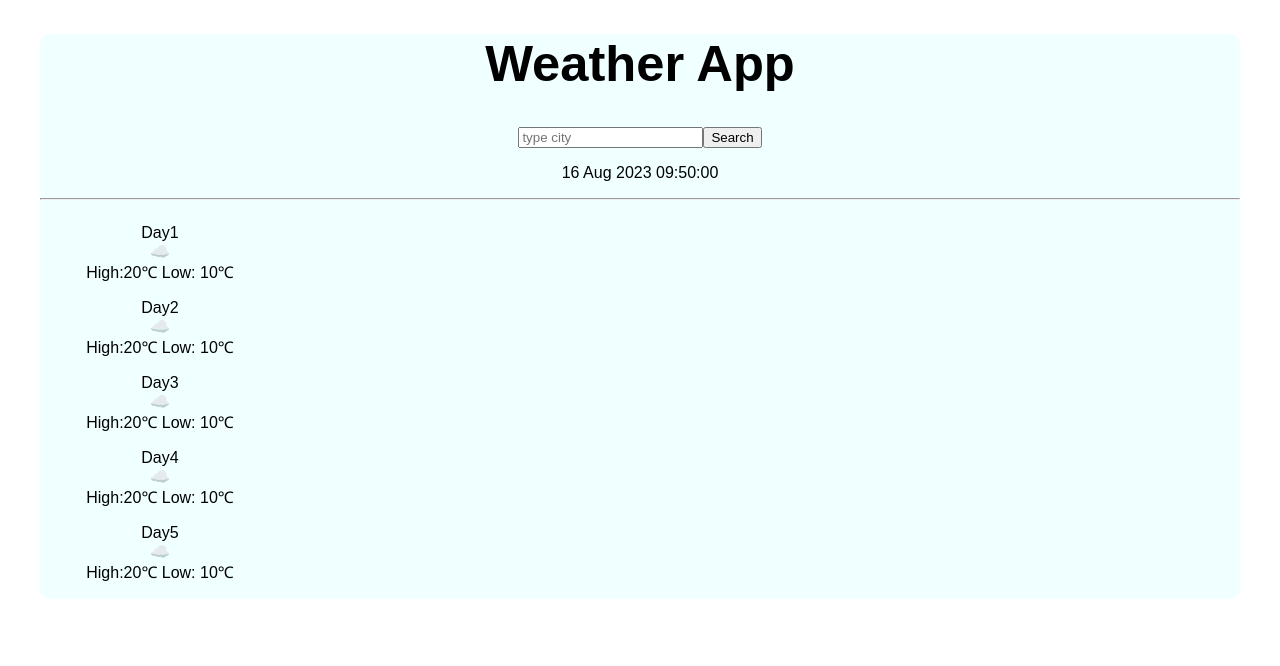
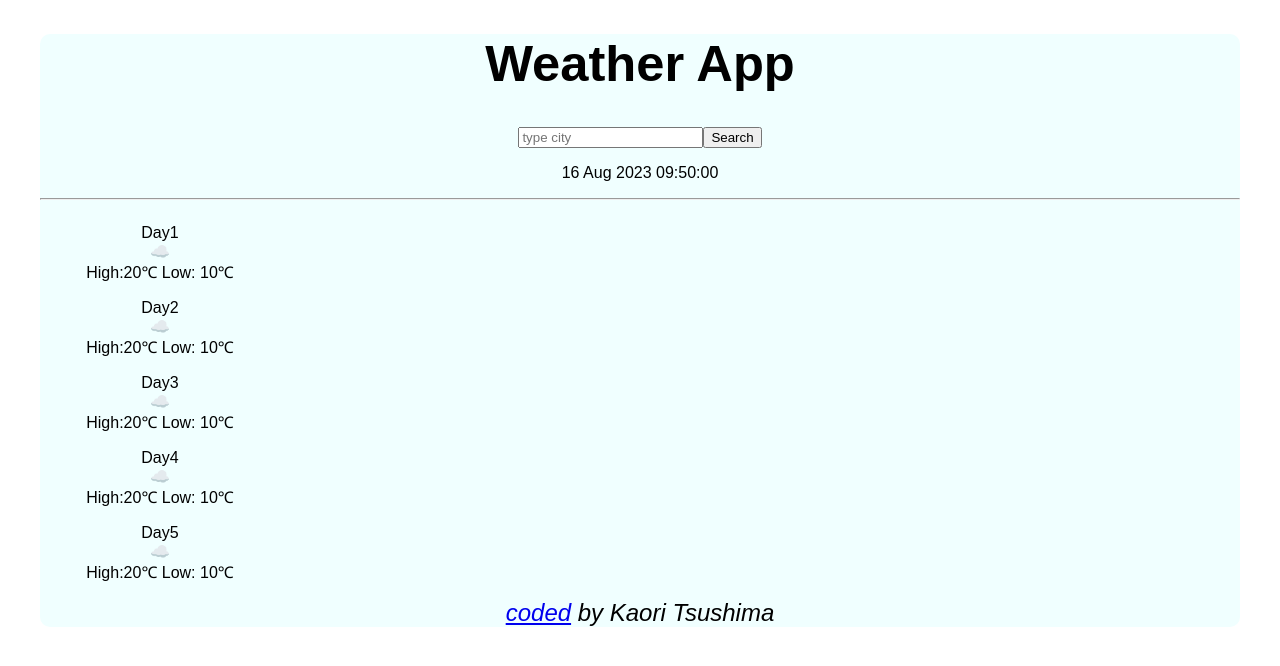
Before and after one commit to KaoriTsushima/React_WeatherApp, a React (Create React App) app: page / in a window 1280 px wide. Shown: the top 666 px of the page. Built offline with nearby package versions, Linux system fonts and the light colour scheme.

Commit message:
added footer

```diff
--- a/src/App.jsx
+++ b/src/App.jsx
@@ -6,6 +6,17 @@ export default function App() {
     <div className="App">
       <h1>Weather App</h1>
       <Search />
+      <footer>
+        <em>
+          <a
+            href="https://github.com/KaoriTsushima/React_WeatherApp"
+            target="_blank"
+          >
+            coded
+          </a>{" "}
+          by Kaori Tsushima
+        </em>
+      </footer>
     </div>
   );
 }
--- a/src/styles.css
+++ b/src/styles.css
@@ -8,6 +8,9 @@
 }
 .App h1 {
   font-size: 38pt;
+}
+.App footer {
+  font-size: 18pt;
 }
 .Weather h2 {
   font-size: 30pt;
```
